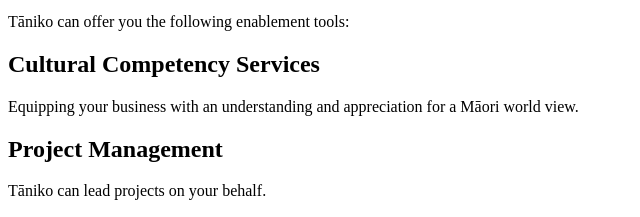
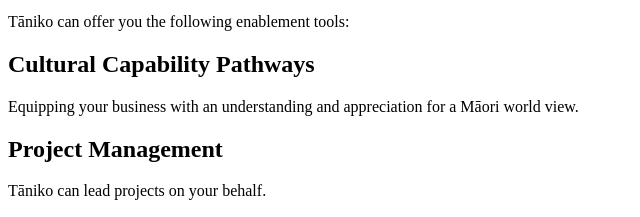
Before and after one commit to lorenzo-joseph-fernandez-19/Taniko-Construction, a Gatsby site: page /our-services in a window 1280 px wide. Shown: the part 218-435 px from the top of the page, 0-640 px from the left. Built offline with nearby package versions, Linux system fonts and the light colour scheme; Gatsby itself is replaced by a stand-in of ours.

Commit message:
changing content on our services page

```diff
--- a/src/pages/our-services.js
+++ b/src/pages/our-services.js
@@ -18,7 +18,7 @@
                 <div className="mahi-spacing">
             <div className="columns is-multiline">
             <div className="column is-one-third red-border values-spacing">
-                <h2 className="values-title">Cultural Competency Services</h2>
+                <h2 className="values-title">Cultural Capability Pathways</h2>
                     <p className="values-text">Equipping your business with an understanding and appreciation for a Māori world view.</p>
                 </div>
                 <div className="column is-one-third red-border values-spacing">
```
